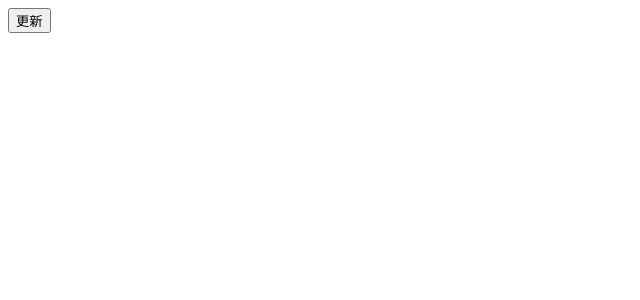
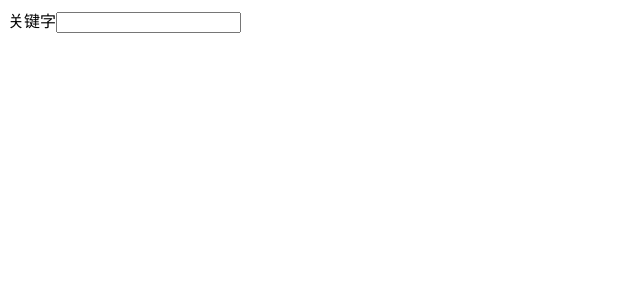
Before and after one commit to supercll/learn-react18, a React (Vite) app: page / in a window 1280 px wide. Shown: the top 300 px of the page, without its empty margins (0-640 px from the left). Built offline with nearby package versions, Linux system fonts and the light colour scheme.

Commit message:
feat: 另一种降优先级的方式: useDeferredValue

```diff
--- /dev/null
+++ b/routes/UseDeferredValuePage.jsx
@@ -0,0 +1,42 @@
+import React, { useState, useEffect, useDeferredValue } from 'react'
+function getWords(keyword) {
+  let words = new Array(10000).fill(keyword)
+  return new Promise(resolve => {
+    setTimeout(() => {
+      resolve(words)
+    }, 1000 * keyword.length)
+  })
+}
+function Suggestions({ keyword }) {
+  const [words, setWords] = useState([])
+  useEffect(() => {
+    if (keyword && keyword.length > 0) {
+      getWords(keyword).then(words => {
+        setWords(words)
+      })
+    }
+  })
+  return (
+    <ul>
+      {words.map((word, index) => (
+        <li key={index}>{word}</li>
+      ))}
+    </ul>
+  )
+}
+function StartTransitionPage() {
+  const [keyword, setKeyword] = useState('')
+  const deferredText = useDeferredValue(keyword)
+  const handleChange = event => {
+    setKeyword(event.target.value)
+  }
+  return (
+    <div>
+      <div>
+        关键字<input value={keyword} onChange={handleChange}></input>
+      </div>
+      <Suggestions keyword={deferredText} />
+    </div>
+  )
+}
+export default StartTransitionPage
--- a/src/main.jsx
+++ b/src/main.jsx
@@ -8,10 +8,12 @@ import NewBatchUpdatePage from '../routes/NewBatchUpdatePage'
 import SuspensePage from '../routes/SuspensePage'
 import StartTransition from '../routes/StartTransition'
 import UpdatePriorityPage from '../routes/UpdatePriorityPage'
+import UseDeferredValuePage from '../routes/UseDeferredValuePage'
 
 // const element = <NewBatchUpdatePage></NewBatchUpdatePage>
 // const element = <SuspensePage></SuspensePage>
 // const element = <StartTransition></StartTransition>
-const element = <UpdatePriorityPage></UpdatePriorityPage>
+// const element = <UpdatePriorityPage></UpdatePriorityPage>
+const element = <UseDeferredValuePage></UseDeferredValuePage>
 
 createRoot(root).render(element)
```
